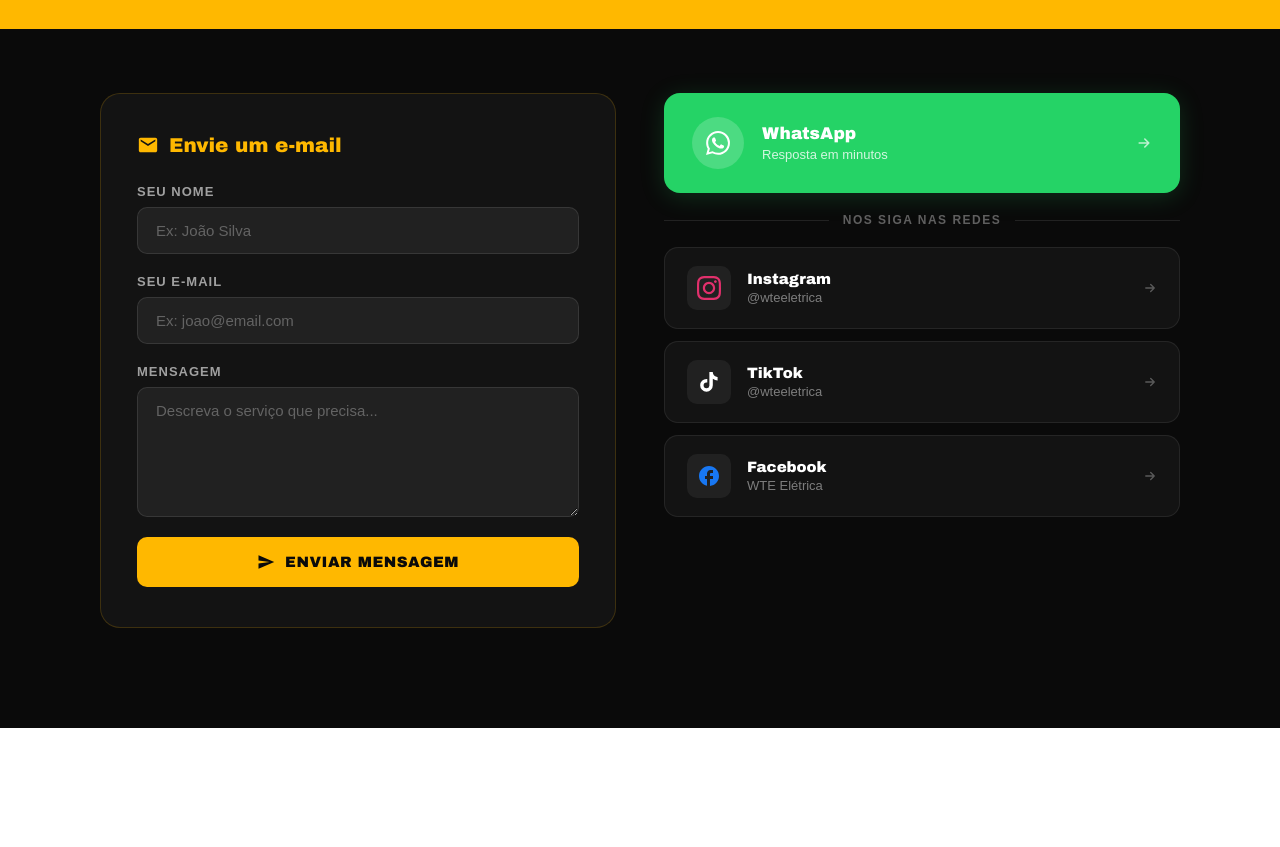
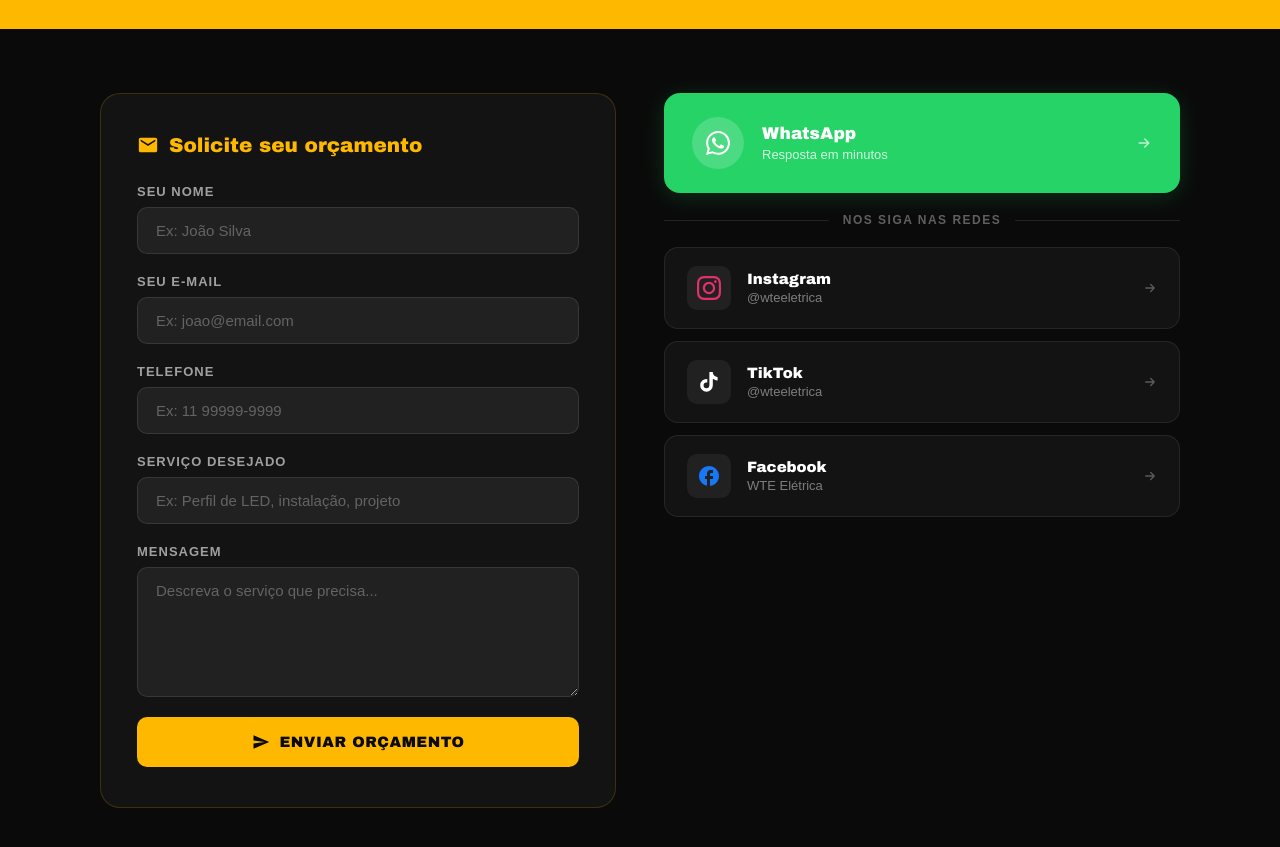
Before and after one commit to Bs-dSouza/wteeletrica, a React (Create React App) app: page / in a window 1280 px wide. Shown: the part 5700-6547 px from the top of the page. Before the commit the page ends 6428 px from the top, so only its background shows below. Built offline with nearby package versions, Linux system fonts and the light colour scheme; no server answers.

Commit message:
adicinando envio de e-mail

```diff
--- a/package.json
+++ b/package.json
@@ -4,6 +4,7 @@
   "private": true,
   "homepage": "https://bs-dsouza.github.io/wteeletrica",
   "dependencies": {
+    "@emailjs/browser": "^4.4.1",
     "@testing-library/dom": "^10.4.1",
     "@testing-library/jest-dom": "^6.9.1",
     "@testing-library/react": "^16.3.2",
--- a/src/components/Contato/Contato.js
+++ b/src/components/Contato/Contato.js
@@ -1,5 +1,19 @@
 import { useState } from 'react';
 import styles from './Contato.module.css';
+import emailjs from '@emailjs/browser';
+
+const DEFAULT_EMAILJS_SERVICE_ID = 'service_er4mhfq';
+const DEFAULT_EMAILJS_TEMPLATE_ID = 'template_6gg3oqm';
+const DEFAULT_EMAILJS_REPLY_TEMPLATE_ID = 'template_d7ac799';
+const EMAILJS_SERVICE_ID = process.env.REACT_APP_EMAILJS_SERVICE_ID || DEFAULT_EMAILJS_SERVICE_ID;
+const EMAILJS_TEMPLATE_ID = process.env.REACT_APP_EMAILJS_TEMPLATE_ID || DEFAULT_EMAILJS_TEMPLATE_ID;
+const EMAILJS_REPLY_TEMPLATE_ID =
+  process.env.REACT_APP_EMAILJS_REPLY_TEMPLATE_ID || DEFAULT_EMAILJS_REPLY_TEMPLATE_ID;
+const EMAILJS_PUBLIC_KEY = process.env.REACT_APP_EMAILJS_PUBLIC_KEY || 'SUA_PUBLIC_KEY';
+const EMAILJS_IS_CONFIGURED =
+  Boolean(EMAILJS_SERVICE_ID) &&
+  Boolean(EMAILJS_TEMPLATE_ID) &&
+  EMAILJS_PUBLIC_KEY !== 'SUA_PUBLIC_KEY';
 
 /* ── Ícones ─────────────────────────────────────── */
 function WhatsAppIcon() {
@@ -52,23 +66,71 @@
 
 /* ── Componente ─────────────────────────────────── */
 function Contato() {
-  const [form, setForm] = useState({ nome: '', email: '', mensagem: '' });
+  const [form, setForm] = useState({
+    nome: '',
+    email: '',
+    telefone: '',
+    servico: '',
+    mensagem: '',
+  });
   const [enviado, setEnviado] = useState(false);
+  const [erroEnvio, setErroEnvio] = useState('');
 
   function handleChange(e) {
+    setErroEnvio('');
     setForm({ ...form, [e.target.name]: e.target.value });
   }
 
-  function handleSubmit(e) {
+  async function handleSubmit(e) {
     e.preventDefault();
-    const { nome, email, mensagem } = form;
-    const subject = encodeURIComponent(`Contato via site — ${nome}`);
-    const body = encodeURIComponent(
-      `Nome: ${nome}\nE-mail: ${email}\n\nMensagem:\n${mensagem}`
-    );
-    window.location.href = `mailto:contato@wteeletrica.com.br?subject=${subject}&body=${body}`;
+
+    if (!EMAILJS_IS_CONFIGURED) {
+      setErroEnvio('Defina a public key do EmailJS em REACT_APP_EMAILJS_PUBLIC_KEY para ativar o envio do orçamento.');
+      return;
+    }
+
     setEnviado(true);
-    setTimeout(() => setEnviado(false), 4000);
+
+    try {
+      const templateParams = {
+        name: form.nome,
+        email: form.email,
+        telefone: form.telefone,
+        servico: form.servico,
+        message: form.mensagem,
+        time: new Date().toLocaleString('pt-BR'),
+      };
+
+      await emailjs.send(
+        EMAILJS_SERVICE_ID,
+        EMAILJS_TEMPLATE_ID,
+        templateParams,
+        EMAILJS_PUBLIC_KEY
+      );
+
+      if (EMAILJS_REPLY_TEMPLATE_ID) {
+        await emailjs.send(
+          EMAILJS_SERVICE_ID,
+          EMAILJS_REPLY_TEMPLATE_ID,
+          templateParams,
+          EMAILJS_PUBLIC_KEY
+        );
+      }
+
+      setForm({
+        nome: '',
+        email: '',
+        telefone: '',
+        servico: '',
+        mensagem: '',
+      });
+      window.alert('Orcamento enviado com sucesso!');
+    } catch (error) {
+      console.error('Erro ao enviar orçamento com EmailJS:', error);
+      setErroEnvio('Nao foi possivel enviar agora. Tente novamente em instantes.');
+    } finally {
+      setEnviado(false);
+    }
   }
 
   return (
@@ -100,7 +162,7 @@
             <div className={styles.contato__form_card}>
               <h3 className={styles.contato__form_title}>
                 <EmailIcon />
-                Envie um e-mail
+                Solicite seu orçamento
               </h3>
               <form onSubmit={handleSubmit} className={styles.contato__form} noValidate>
                 <div className={styles.contato__field}>
@@ -132,6 +194,33 @@
                   />
                 </div>
                 <div className={styles.contato__field}>
+                  <label htmlFor="telefone" className={styles.contato__field_label}>Telefone</label>
+                  <input
+                    id="telefone"
+                    name="telefone"
+                    type="tel"
+                    placeholder="Ex: 11 99999-9999"
+                    className={styles.contato__input}
+                    value={form.telefone}
+                    onChange={handleChange}
+                    required
+                    autoComplete="tel"
+                  />
+                </div>
+                <div className={styles.contato__field}>
+                  <label htmlFor="servico" className={styles.contato__field_label}>Serviço desejado</label>
+                  <input
+                    id="servico"
+                    name="servico"
+                    type="text"
+                    placeholder="Ex: Perfil de LED, instalação, projeto"
+                    className={styles.contato__input}
+                    value={form.servico}
+                    onChange={handleChange}
+                    required
+                  />
+                </div>
+                <div className={styles.contato__field}>
                   <label htmlFor="mensagem" className={styles.contato__field_label}>Mensagem</label>
                   <textarea
                     id="mensagem"
@@ -144,13 +233,16 @@
                     required
                   />
                 </div>
+                {erroEnvio ? (
+                  <p className={styles.contato__feedback}>{erroEnvio}</p>
+                ) : null}
                 <button type="submit" className={styles.contato__submit} disabled={enviado}>
                   {enviado ? (
-                    'Abrindo cliente de e-mail...'
+                    'Enviando orçamento...'
                   ) : (
                     <>
                       <SendIcon />
-                      Enviar Mensagem
+                      Enviar Orçamento
                     </>
                   )}
                 </button>
--- a/src/components/Contato/Contato.module.css
+++ b/src/components/Contato/Contato.module.css
@@ -173,6 +173,15 @@
 .contato__textarea {
   min-height: 130px;
   resize: vertical;
+}
+
+.contato__feedback {
+  margin: -4px 0 0;
+  color: #ffcf4d;
+  font-size: 13px;
+  line-height: 1.6;
+  font-weight: 700;
+  font-family: 'Arial', sans-serif;
 }
 
 .contato__submit {
```
Also changed, not shown: 2 other files (tests, documents, lock files or other folders).
